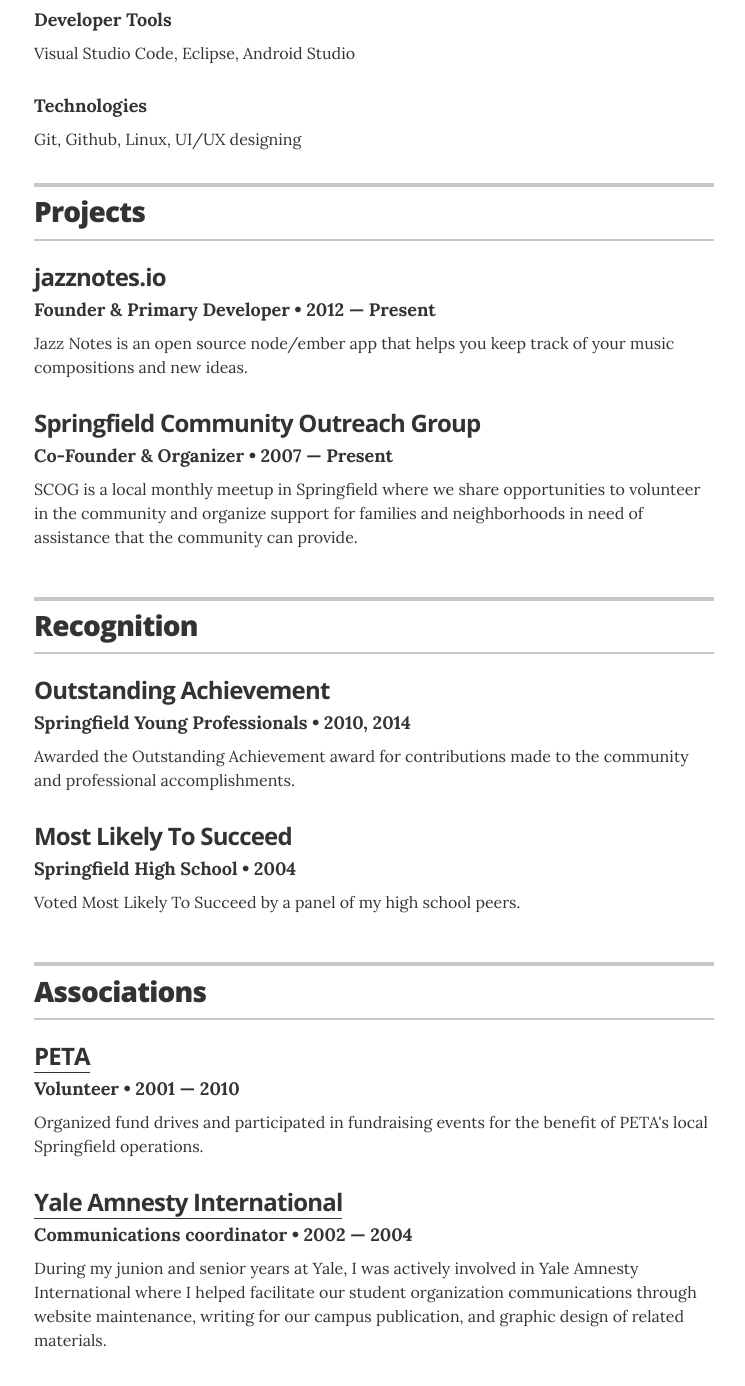
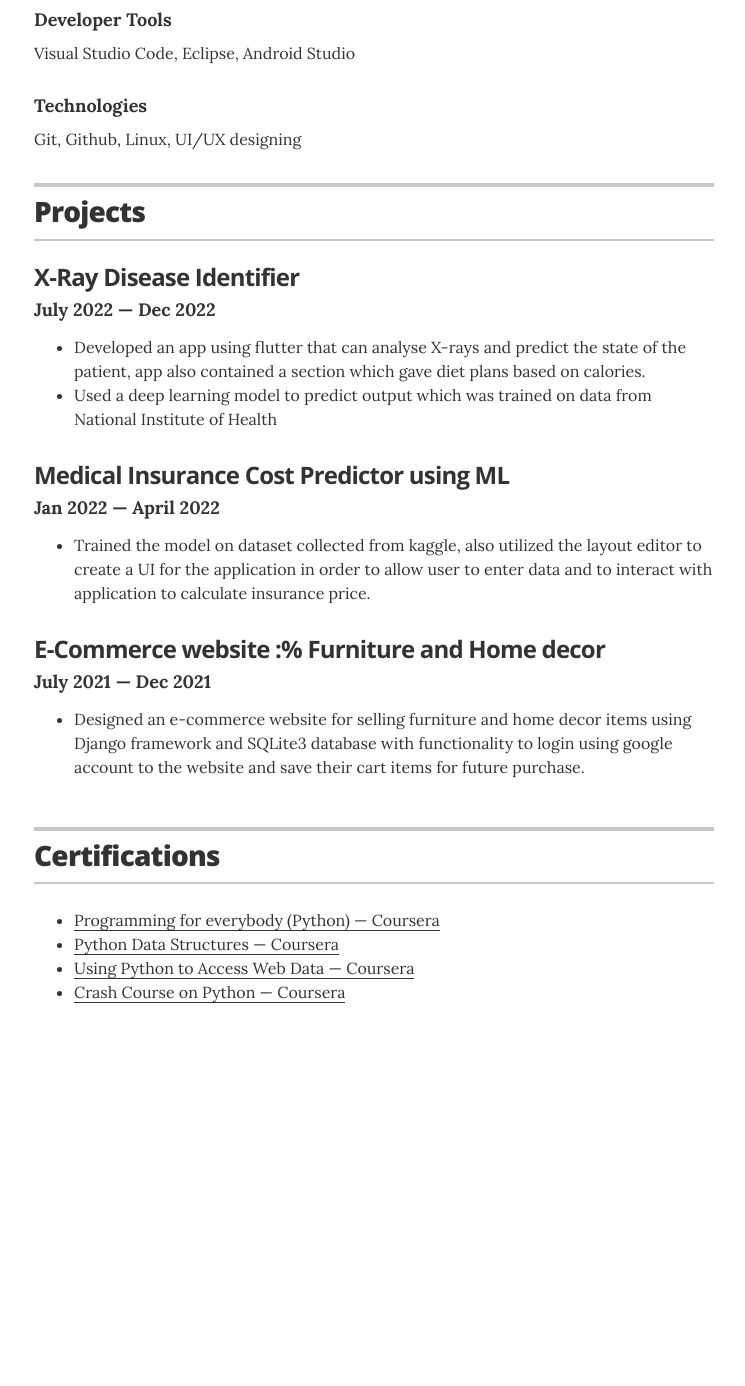
Before and after one commit to Rohan-Darji/Resume, a Jekyll site: the page built from index.html, in a window 1280 px wide and 1400 px high, scrolled down 1896 px. Shown: the top 1386 px of the window, without its empty margins (266-1011 px from the left). Built offline with Jekyll 4.4.1, drawn with Linux system fonts in a browser that asks for light colours; after the commit the page ends 2948 px from its top, so only the background shows below that; some of the changed text lies outside the part shown.

Commit message:
projects, certifications, description

```diff
--- a/_config.yml
+++ b/_config.yml
@@ -23,7 +23,7 @@
 resume_header_contact_info:     "800 North Grant Street, Bloomington • (812)-287-2195 • rohandarji2001@gmail.com"
 display_header_contact_info:    "false"
 
-resume_header_intro: "<p>This is the executive summary. You should write a few brief, concise, and meaningful sentences about yourself from a professional context, and your immediate career goals. Make the length appropriate for your needs, but keep it brief and concise</p>"
+resume_header_intro: "<p>I am a Software Developer currently studying at Indiana University - Bloomington, Indiana, USA. I am passionate about developing web applications and I am also a machine learning enthusiast. I have worked on several machine learning projects</p>"
 
 # use "yes" to display the email contact button,
 # "no" to display an "I'm not looking for work" message,
@@ -37,9 +37,9 @@
 resume_section_education:       true
 resume_section_projects:        true
 resume_section_skills:          true
-resume_section_recognition:     true
+# resume_section_recognition:     true
 resume_section_links:           true
-resume_section_associations:    true
+# resume_section_associations:    true
 # resume_section_interests:       true
 
 # Resume social links
@@ -47,12 +47,12 @@
 resume_social_links:
   resume_github_url:            "https://github.com/Rohan-Darji"
   resume_twitter_url:           "https://twitter.com/Rohan__Darji"
-  resume_dribbble_url:          "https://dribbble.com/jag"
+  # resume_dribbble_url:          "https://dribbble.com/jag"
   # resume_facebook_url:          "insert Facebook URL here"
   resume_linkedin_url:          "https://www.linkedin.com/in/rohan-darji"
   # resume_instagram_url:         "insert your Instagram URL here"
   resume_website_url:           "http://joelglovier.com"
-  resume_medium_url:            "https://medium.com/@jglovier"
+  # resume_medium_url:            "https://medium.com/@jglovier"
 resume_print_social_links:      true
 
 # Design settings
--- a/_data/links.yml
+++ b/_data/links.yml
@@ -1,5 +1,9 @@
 # links
-- url: "#"
-  description: Springfield Jazz Enthusiasts
-- url: "#"
-  description: Springfield Young Professionals
+- url: "https://coursera.org/share/b097fb7447f5a3aedd0e89d3db3a9096"
+  description: Programming for everybody (Python) &mdash; Coursera
+- url: "https://coursera.org/share/6135c454ecdb9bfc49ed84572b03f52e"
+  description: Python Data Structures &mdash; Coursera
+- url: "https://coursera.org/share/426498b63d430a1f13c7f9cf731f35b1"
+  description: Using Python to Access Web Data &mdash; Coursera
+- url: "https://coursera.org/share/e57cf97bb4d131d8d88b98610bf3ebac"
+  description: Crash Course on Python &mdash; Coursera
--- a/_data/projects.yml
+++ b/_data/projects.yml
@@ -1,16 +1,23 @@
 # Projects
 # uncomment the urls if you wish to display them, and add your own URL
 
-# jazznotes.io
-- project: jazznotes.io
-  role: Founder & Primary Developer
-  duration: 2012 &mdash; Present
+# X-Ray Disease Identifier
+- project: X-Ray Disease Identifier
+  # role: Founder & Primary Developer
+  duration: July 2022 &mdash; Dec 2022
   # url: "#"
-  description: Jazz Notes is an open source node/ember app that helps you keep track of your music compositions and new ideas.
+  description: <ul class="resume-item-list"><li>Developed an app using flutter that can analyse X-rays and predict the state of the patient, app also contained a section which gave diet plans based on calories.</li><li>Used a deep learning model to predict output which was trained on data from National Institute of Health</li></ul>
 
-# Springfield Community Outreach Group
-- project: Springfield Community Outreach Group
-  role: Co-Founder & Organizer
-  duration: 2007 &mdash; Present
+# Medical Insurance Cost Predictor using ML
+- project: Medical Insurance Cost Predictor using ML
+  # role: Co-Founder & Organizer
+  duration: Jan 2022 &mdash; April 2022
   # url: "#"
-  description: SCOG is a local monthly meetup in Springfield where we share opportunities to volunteer in the community and organize support for families and neighborhoods in need of assistance that the community can provide.
+  description: <ul class="resume-item-list"><li>Trained the model on dataset collected from kaggle, also utilized the layout editor to create a UI for the application in order to allow user to enter data and to interact with application to calculate insurance price.</li></ul>
+
+# E-Commerce website: Furniture and Home decor
+- project: E-Commerce website :% Furniture and Home decor
+  # role: Co-Founder & Organizer
+  duration: July 2021 &mdash; Dec 2021
+  # url: "#"
+  description: <ul class="resume-item-list"><li>Designed an e-commerce website for selling furniture and home decor items using Django framework and SQLite3 database with functionality to login using google account to the website and save their cart items for future purchase.</li></ul>
--- a/_layouts/resume.html
+++ b/_layouts/resume.html
@@ -124,7 +124,7 @@
         <div class="resume-item" itemscope itemtype="http://schema.org/CreativeWork">
           <meta itemprop="creator" content="{{ site.resume_name }}" itemtype="http://schema.org/Person" />
           <h3 class="resume-item-title" itemprop="name">{% if project.url %}<a href="{{ project.url }}" itemprop="url">{{ project.project }}</a>{% else %}{{ project.project }}{% endif %}</h3>
-          <h4 class="resume-item-details" itemprop="description">{{ project.role }}  &bull; {{ project.duration }}</h4>
+          <h4 class="resume-item-details" itemprop="description">{{ project.duration }}</h4>
           <p class="resume-item-copy">{{ project.description }}</p>
         </div>
         {% endfor %}
@@ -202,7 +202,7 @@
       <section class="content-section">
 
         <header class="section-header">
-          <h2>Additional Links</h2>
+          <h2>Certifications</h2>
         </header>
 
         <div class="resume-item">
@@ -233,9 +233,9 @@
       <!-- end Print Social Links -->
       {% endif %}
 
-      <footer class="page-footer">
+      <!-- <footer class="page-footer">
         <p class="footer-line">Made by <a href="http://twitter.com/jglovier">@jglovier</a>. Fork me on <a href="https://github.com/jglovier/resume-template">GitHub</a>.</p>
-      </footer>
+      </footer> -->
 
     </div>
 
```
Also changed, not shown: favicon.png.
